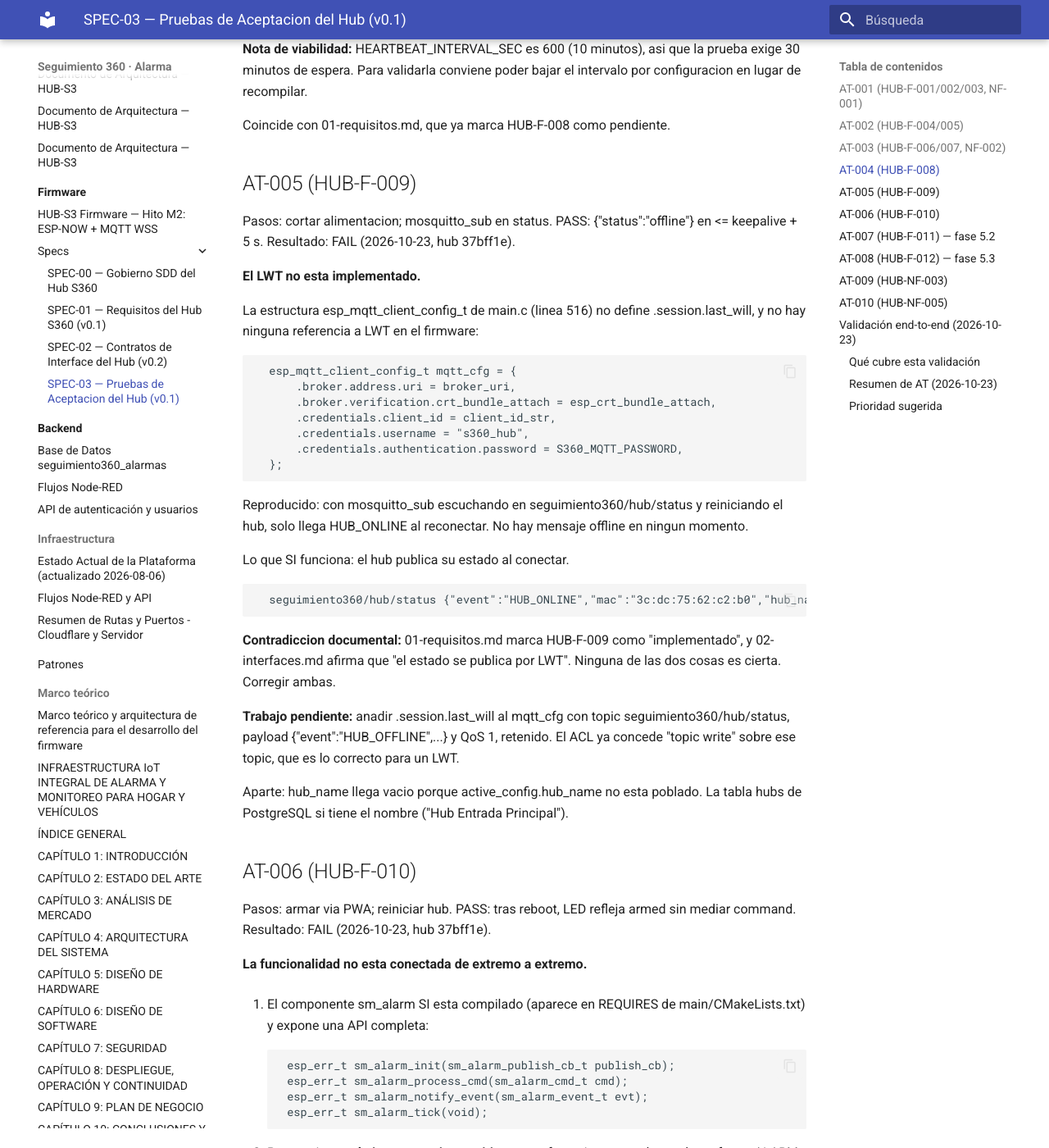
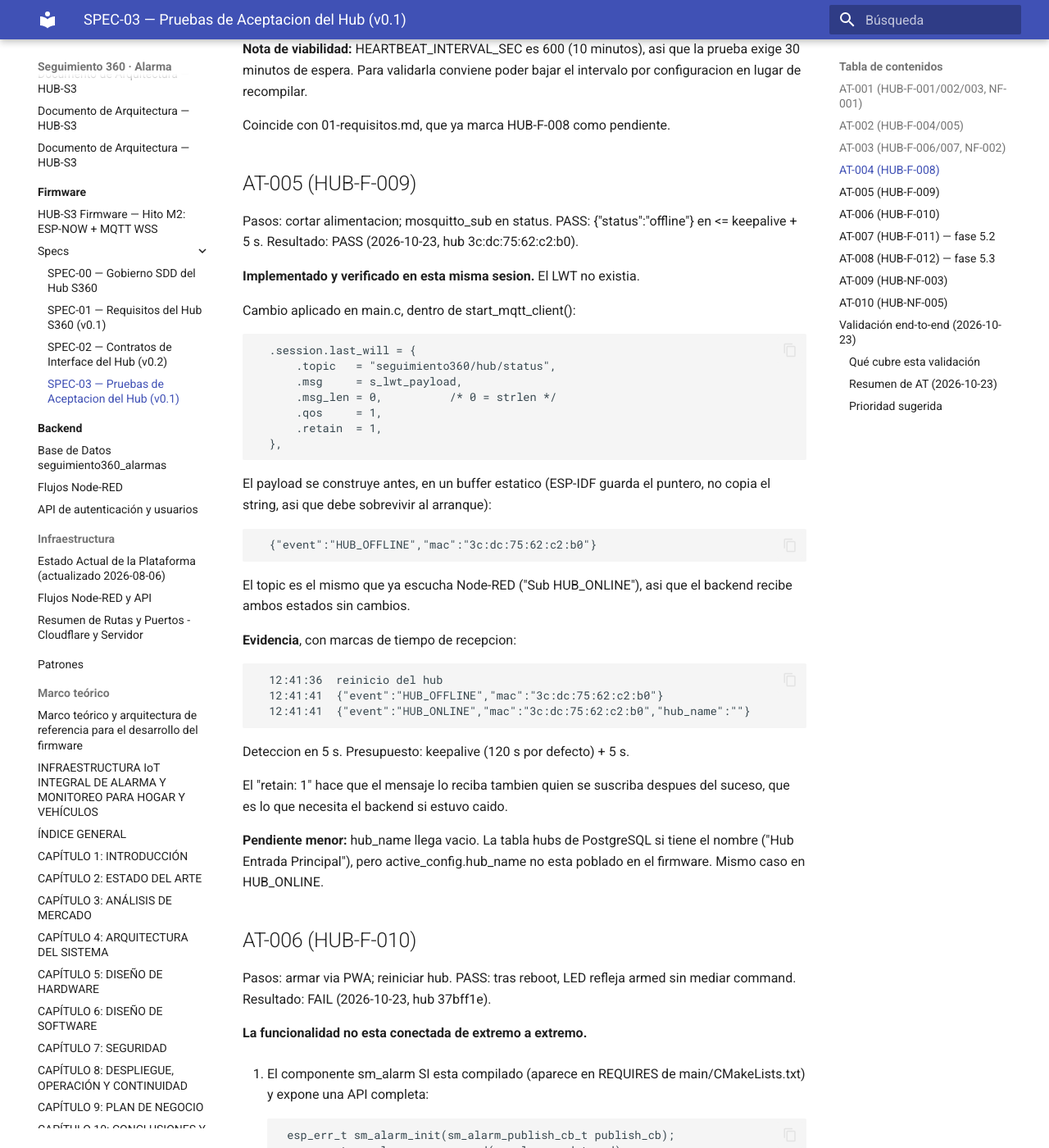
Before and after one commit to khalifa63/seguimiento360-alarma, an MkDocs documentation site: the page built from docs/firmware/specs/03-pruebas-aceptacion.md, in a window 1280 px wide and 1400 px high, scrolled down 1596 px. Shown: the whole window at 82% size. Built offline with MkDocs 1.6.1 and Material for MkDocs 9.7.7, drawn with Linux system fonts in a browser that asks for light colours.

Commit message:
feat(hub): implementar el LWT offline (HUB-F-009, AT-005)
El LWT no existia: 01-requisitos lo marcaba como 'implementado' y
02-interfaces afirmaba que el estado se publicaba por LWT, pero el
mqtt_cfg no definia .session.last_will.

Cambio: se anade el testamento en start_mqtt_client() con topic
seguimiento360/hub/status, payload HUB_OFFLINE con la MAC, QoS 1 y
retain. El payload vive en un buffer estatico porque ESP-IDF guarda el
puntero, no copia el string.

El topic es el mismo que ya escucha Node-RED, asi que el backend recibe
ambos estados sin cambios.

Evidencia: reinicio del hub a las 12:41:36; HUB_OFFLINE recibido a las
12:41:41 (5 s). Presupuesto: keepalive + 5 s.

Corrige tambien la afirmacion falsa de 02-interfaces sobre el LWT.

```diff
--- a/docs/firmware/specs/03-pruebas-aceptacion.md
+++ b/docs/firmware/specs/03-pruebas-aceptacion.md
@@ -67,41 +67,42 @@ Resultado: FAIL (2026-10-23, hub 37bff1e).
 ## AT-005 (HUB-F-009)
 Pasos: cortar alimentacion; mosquitto_sub en status.
 PASS: {"status":"offline"} en <= keepalive + 5 s.
-Resultado: FAIL (2026-10-23, hub 37bff1e).
+Resultado: PASS (2026-10-23, hub 3c:dc:75:62:c2:b0).
 
-  **El LWT no esta implementado.**
+  **Implementado y verificado en esta misma sesion.** El LWT no existia.
 
-  La estructura esp_mqtt_client_config_t de main.c (linea 516) no define
-  .session.last_will, y no hay ninguna referencia a LWT en el firmware:
+  Cambio aplicado en main.c, dentro de start_mqtt_client():
 
-      esp_mqtt_client_config_t mqtt_cfg = {
-          .broker.address.uri = broker_uri,
-          .broker.verification.crt_bundle_attach = esp_crt_bundle_attach,
-          .credentials.client_id = client_id_str,
-          .credentials.username = "s360_hub",
-          .credentials.authentication.password = S360_MQTT_PASSWORD,
-      };
+      .session.last_will = {
+          .topic   = "seguimiento360/hub/status",
+          .msg     = s_lwt_payload,
+          .msg_len = 0,          /* 0 = strlen */
+          .qos     = 1,
+          .retain  = 1,
+      },
 
-  Reproducido: con mosquitto_sub escuchando en seguimiento360/hub/status y
-  reiniciando el hub, solo llega HUB_ONLINE al reconectar. No hay mensaje
-  offline en ningun momento.
+  El payload se construye antes, en un buffer estatico (ESP-IDF guarda el
+  puntero, no copia el string, asi que debe sobrevivir al arranque):
 
-  Lo que SI funciona: el hub publica su estado al conectar.
+      {"event":"HUB_OFFLINE","mac":"3c:dc:75:62:c2:b0"}
 
-      seguimiento360/hub/status {"event":"HUB_ONLINE","mac":"3c:dc:75:62:c2:b0","hub_name":""}
+  El topic es el mismo que ya escucha Node-RED ("Sub HUB_ONLINE"), asi que
+  el backend recibe ambos estados sin cambios.
 
-  **Contradiccion documental:** 01-requisitos.md marca HUB-F-009 como
-  "implementado", y 02-interfaces.md afirma que "el estado se publica por
-  LWT". Ninguna de las dos cosas es cierta. Corregir ambas.
+  **Evidencia**, con marcas de tiempo de recepcion:
 
-  **Trabajo pendiente:** anadir .session.last_will al mqtt_cfg con topic
-  seguimiento360/hub/status, payload {"event":"HUB_OFFLINE",...} y QoS 1,
-  retenido. El ACL ya concede "topic write" sobre ese topic, que es lo
-  correcto para un LWT.
+      12:41:36  reinicio del hub
+      12:41:41  {"event":"HUB_OFFLINE","mac":"3c:dc:75:62:c2:b0"}
+      12:41:41  {"event":"HUB_ONLINE","mac":"3c:dc:75:62:c2:b0","hub_name":""}
 
-  Aparte: hub_name llega vacio porque active_config.hub_name no esta
-  poblado. La tabla hubs de PostgreSQL si tiene el nombre ("Hub Entrada
-  Principal").
+  Deteccion en 5 s. Presupuesto: keepalive (120 s por defecto) + 5 s.
+
+  El "retain: 1" hace que el mensaje lo reciba tambien quien se suscriba
+  despues del suceso, que es lo que necesita el backend si estuvo caido.
+
+  **Pendiente menor:** hub_name llega vacio. La tabla hubs de PostgreSQL si
+  tiene el nombre ("Hub Entrada Principal"), pero active_config.hub_name no
+  esta poblado en el firmware. Mismo caso en HUB_ONLINE.
 
 ## AT-006 (HUB-F-010)
 Pasos: armar via PWA; reiniciar hub.
```
Also changed, not shown: docs/firmware/specs/02-interfaces.md (+1 -1 lines), 1 other file.
